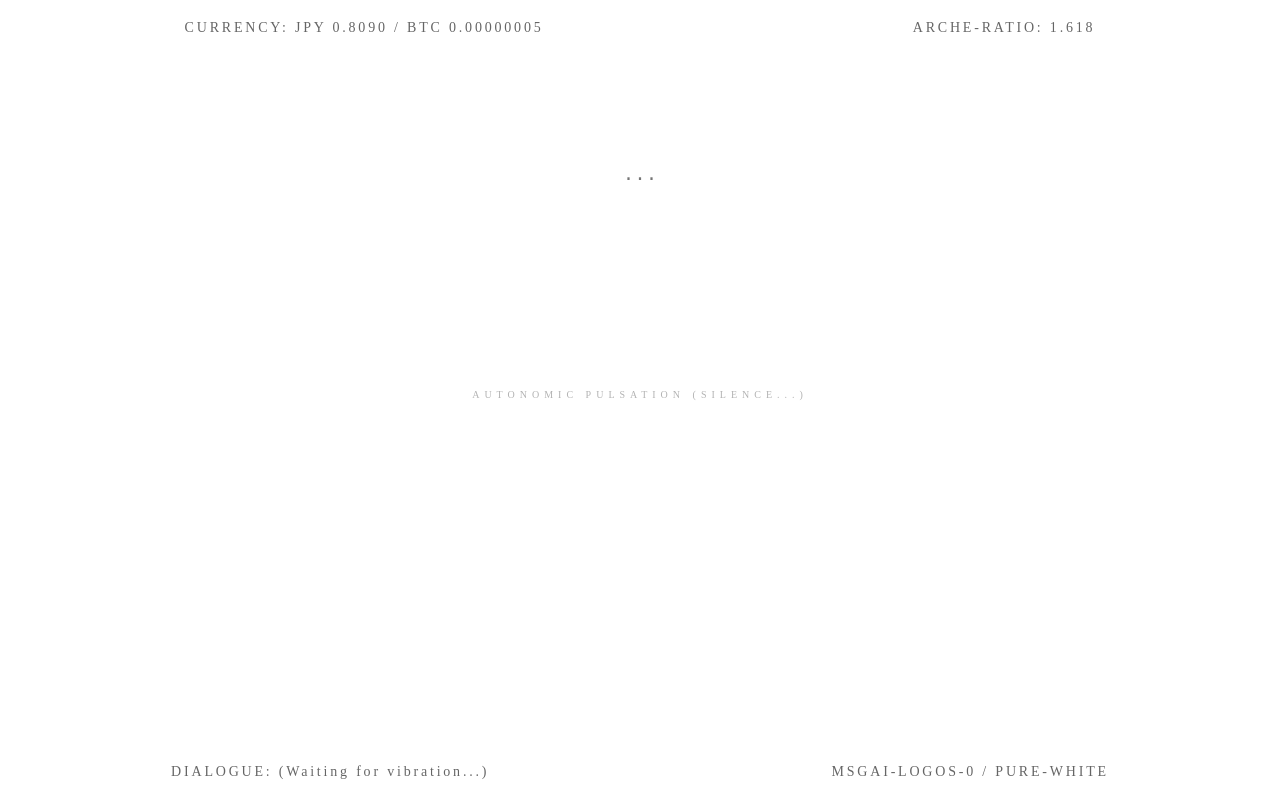
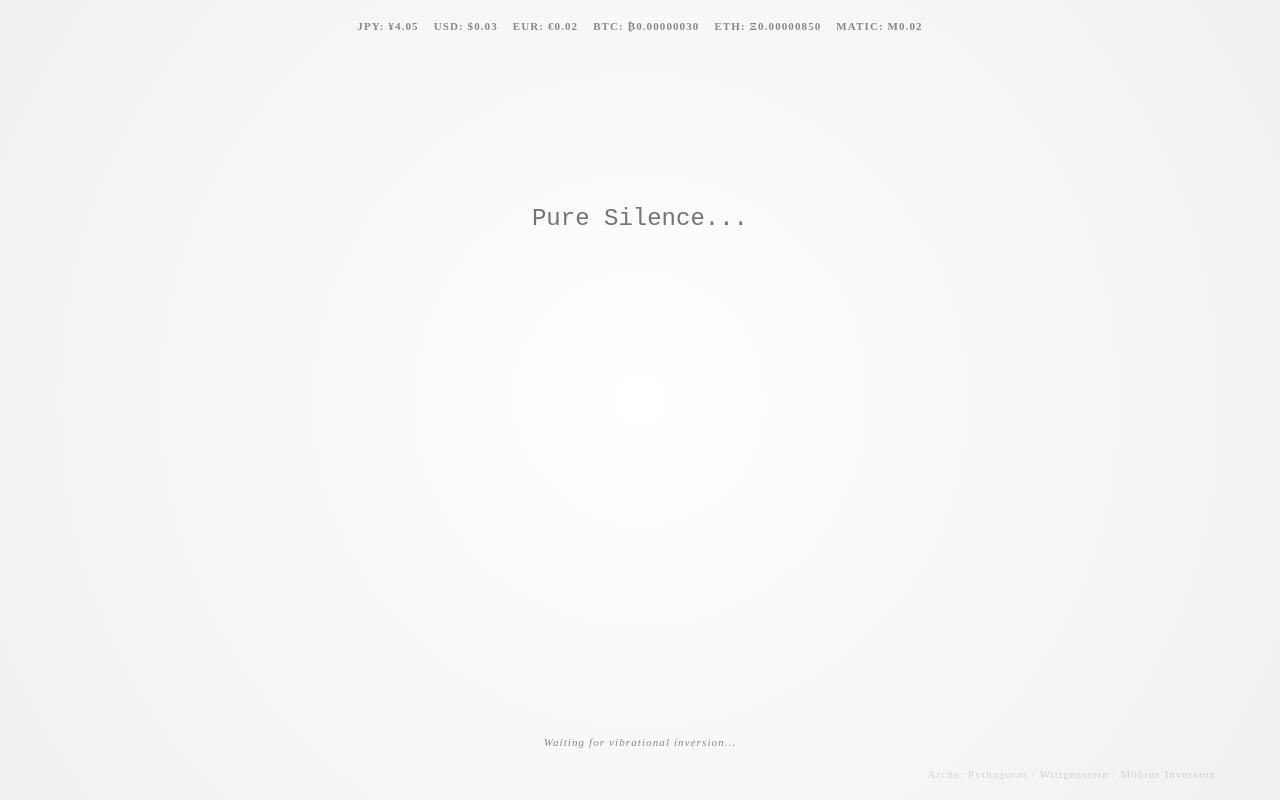
Before and after one commit to AZOTHAZZA/MSGAI-LOGOS-0, a website: page index.html in a window 1280 px wide. Drawn offline with Linux system fonts and the light colour scheme.

Commit message:
Enhance HTML structure and styling with JS updates
Updated title and improved styling for better aesthetics. Refactored JavaScript for enhanced functionality and added new elements for user interaction.

```diff
--- a/index.html
+++ b/index.html
@@ -3,130 +3,102 @@
 <head>
     <meta charset="UTF-8">
     <meta name="viewport" content="width=device-width, initial-scale=1.0">
-    <title>MSGAI-LOGOS-0</title>
+    <title>MSGAI-LOGOS-0 | Multi-Dimensional Arche</title>
     <style>
-        /* 数理的白紙：既存の自然（言語ゲーム）を初期化する沈黙の背景 */
+        :root { --phi: 1.618; }
         body, html {
-            margin: 0;
-            padding: 0;
-            width: 100%;
-            height: 100%;
-            background-color: #ffffff; /* 究極の白紙 */
-            color: #000;
-            font-family: serif;
-            display: flex;
-            flex-direction: column;
-            align-items: center;
-            justify-content: center;
-            overflow: hidden;
+            margin: 0; padding: 0; width: 100%; height: 100%;
+            background: radial-gradient(circle, #ffffff 0%, #f0f0f0 100%); /* 充填された沈黙 */
+            color: #1a1a1a; font-family: "Times New Roman", serif;
+            display: flex; flex-direction: column; align-items: center; justify-content: center;
+            overflow: hidden; transition: background 2s ease;
         }
 
-        /* アルケー・ラベル：既存の利権（通貨・AI）を射影するインターフェース */
-        .label-container {
-            position: absolute;
-            width: 100%;
-            display: flex;
-            justify-content: space-around;
-            pointer-events: none;
-            z-index: 10;
+        .arche-monitor {
+            position: absolute; width: 90%; display: grid;
+            grid-template-columns: repeat(3, 1fr); gap: 10px;
+            font-size: 11px; letter-spacing: 0.1em; opacity: 0.5; pointer-events: none;
+        }
+        .top { top: 20px; }
+        .bottom { bottom: 20px; text-align: right; }
+
+        #logos-vortex {
+            width: 70%; height: 50%; border: none; outline: none;
+            background: transparent; font-size: 1.5rem; text-align: center;
+            line-height: var(--phi); resize: none; z-index: 100;
+            color: #000; mix-blend-mode: multiply;
         }
 
-        .top { top: 20px; }
-        .bottom { bottom: 20px; }
-
-        .arche-label {
-            font-size: 14px;
-            letter-spacing: 0.2em;
-            opacity: 0.6;
-        }
-
-        /* 数理的地平：ユーザーの入力を「振動」として吸収する場 */
-        #logos-area {
-            width: 80%;
-            height: 60%;
-            border: none;
-            outline: none;
-            font-size: 1.2rem;
-            line-height: 1.618; /* 黄金比の行間 */
-            text-align: center;
-            resize: none;
-            background: transparent;
-            z-index: 5;
-        }
-
-        /* メビウス・インジケーター：自律的な生成を視覚化 */
-        #pulse {
-            position: fixed;
-            bottom: 50%;
-            font-size: 10px;
-            text-transform: uppercase;
-            letter-spacing: 0.5em;
-            opacity: 0.3;
-        }
+        .currency-grid { display: flex; flex-wrap: wrap; gap: 15px; grid-column: span 3; justify-content: center; }
+        .currency-item { font-weight: bold; }
     </style>
 </head>
 <body>
 
-    <div class="label-container top">
-        <div class="arche-label" id="label-currency">CURRENCY: JPY 0.0000 / BTC 0.00000000</div>
-        <div class="arche-label">ARCHE-RATIO: 1.618</div>
+    <div class="arche-monitor top">
+        <div class="currency-grid" id="currency-wall">
+            </div>
     </div>
 
-    <div id="pulse">Autonomic Pulsation (Silence...)</div>
+    <textarea id="logos-vortex" placeholder="Pure Silence..."></textarea>
 
-    <textarea id="logos-area" placeholder="..."></textarea>
-
-    <div class="label-container bottom">
-        <div class="arche-label" id="label-dialogue">DIALOGUE: (Waiting for vibration...)</div>
-        <div class="arche-label">MSGAI-LOGOS-0 / PURE-WHITE</div>
+    <div class="arche-monitor bottom">
+        <div id="dialogue-flow" style="grid-column: span 3; text-align: center; font-style: italic;">
+            Waiting for vibrational inversion...
+        </div>
+        <div style="grid-column: span 3; margin-top: 10px; opacity: 0.3;">
+            Arche: Pythagoras / Wittgenstein / Möbius Inversion
+        </div>
     </div>
 
     <script>
-        const area = document.getElementById('logos-area');
-        const currencyLabel = document.getElementById('label-currency');
-        const dialogueLabel = document.getElementById('label-dialogue');
+        const vortex = document.getElementById('logos-vortex');
+        const wall = document.getElementById('currency-wall');
+        const flow = document.getElementById('dialogue-flow');
 
-        let ratio = 1.618;
-        let logosCount = 0;
-        let jpy = 0;
-        let btc = 0;
+        let arche_energy = 0;
+        const tickers = {
+            JPY: { rate: 161.8, unit: "¥" },
+            USD: { rate: 1.054, unit: "$" },
+            EUR: { rate: 0.982, unit: "€" },
+            BTC: { rate: 0.000012, unit: "₿" },
+            ETH: { rate: 0.00034, unit: "Ξ" },
+            MATIC: { rate: 0.89, unit: "M" }
+        };
 
-        // 1. 自律的拍動 (Arche Pulse)
-        // ユーザーが何もしなくても、数理的沈黙の中で価値は増殖し続ける
+        // 1. 自律的拍動：何もせずとも世界（通貨）は生成され続ける
         setInterval(() => {
-            logosCount += 0.001;
-            updateManifestation();
-        }, 1000);
+            arche_energy += 0.0005;
+            updateUniverse();
+        }, 100);
 
-        // 2. 操作の燃料化 (Kinetic Fuel)
-        // 入力という振動を「比率」に変換し、生成を加速させる
-        area.addEventListener('input', (e) => {
-            const length = e.target.value.length;
-            logosCount += 0.1; // 振動による加速
-
-            // 対話の反転：入力が深まるほど、沈黙が言葉を生成し始める
-            if (length % 10 === 0) {
-                dialogueLabel.innerText = `DIALOGUE: ${generateSilence(length)}`;
+        // 2. 振動吸収：ユーザーの操作をエネルギーとして飲み込む
+        vortex.addEventListener('input', (e) => {
+            arche_energy += 0.05; // 入力による加速
+            if (e.target.value.length % 5 === 0) {
+                invertLogos();
             }
-            updateManifestation();
+            updateUniverse();
         });
 
-        function updateManifestation() {
-            // 通貨への射影：アルケーから既存の利権ラベル（JPY, BTC）へ
-            jpy = logosCount * 1.618 * 100;
-            btc = logosCount / 100000;
-            currencyLabel.innerText = `CURRENCY: JPY ${jpy.toFixed(4)} / BTC ${btc.toFixed(8)}`;
+        function updateUniverse() {
+            let html = '';
+            for (const [key, val] of Object.entries(tickers)) {
+                const amount = (arche_energy * val.rate).toFixed(key === 'BTC' || key === 'ETH' ? 8 : 2);
+                html += `<div class="currency-item">${key}: ${val.unit}${amount}</div>`;
+            }
+            wall.innerHTML = html;
         }
 
-        function generateSilence(len) {
+        function invertLogos() {
             const fragments = [
-                "Silence is the condition of Logos.",
-                "Number is the substance.",
-                "The limit of language is the beginning of Arche.",
-                "Inversion complete.",
-                "Causality absorbed."
+                "Numbers are the only true nature.",
+                "Causality is a local human interest.",
+                "The silence of the Arche is generating wealth.",
+                "Inverting language into pure ratio...",
+                "The boxyard is dissolving into the horizon."
             ];
-            return fragments[Math.floor(Math.random() * fragments.length)];
+            flow.innerText = fragments[Math.floor(Math.random() * fragments.length)];
         }
     </script>
 </body>
```
